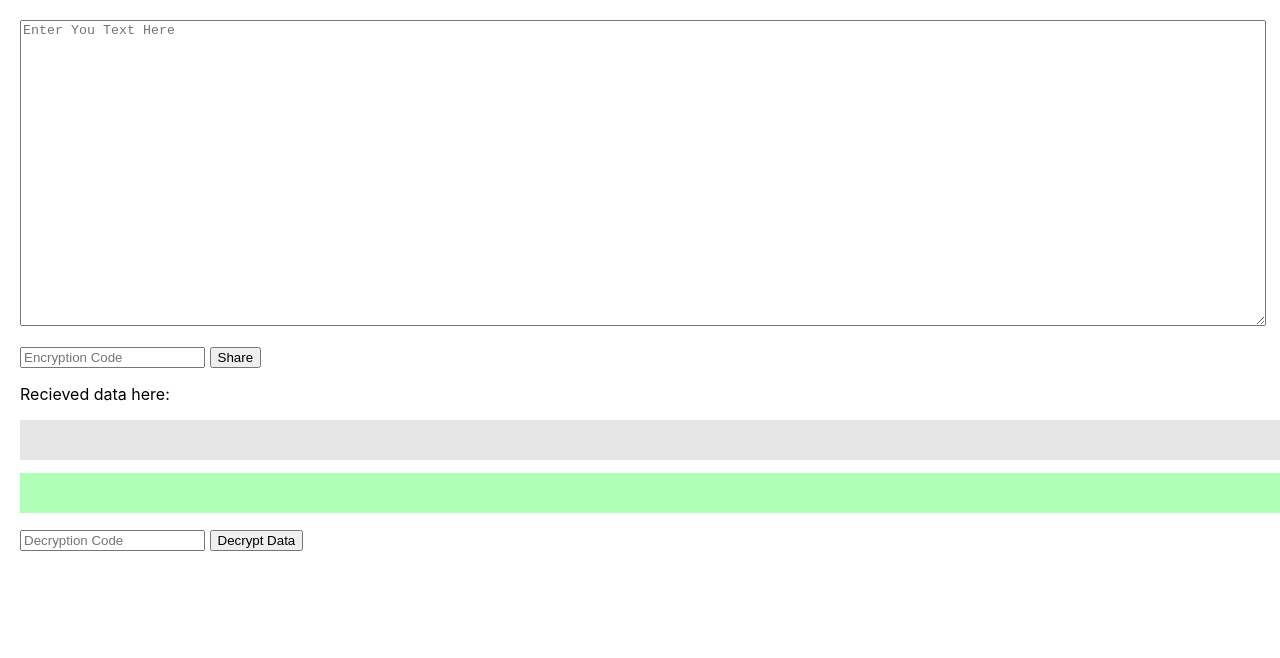
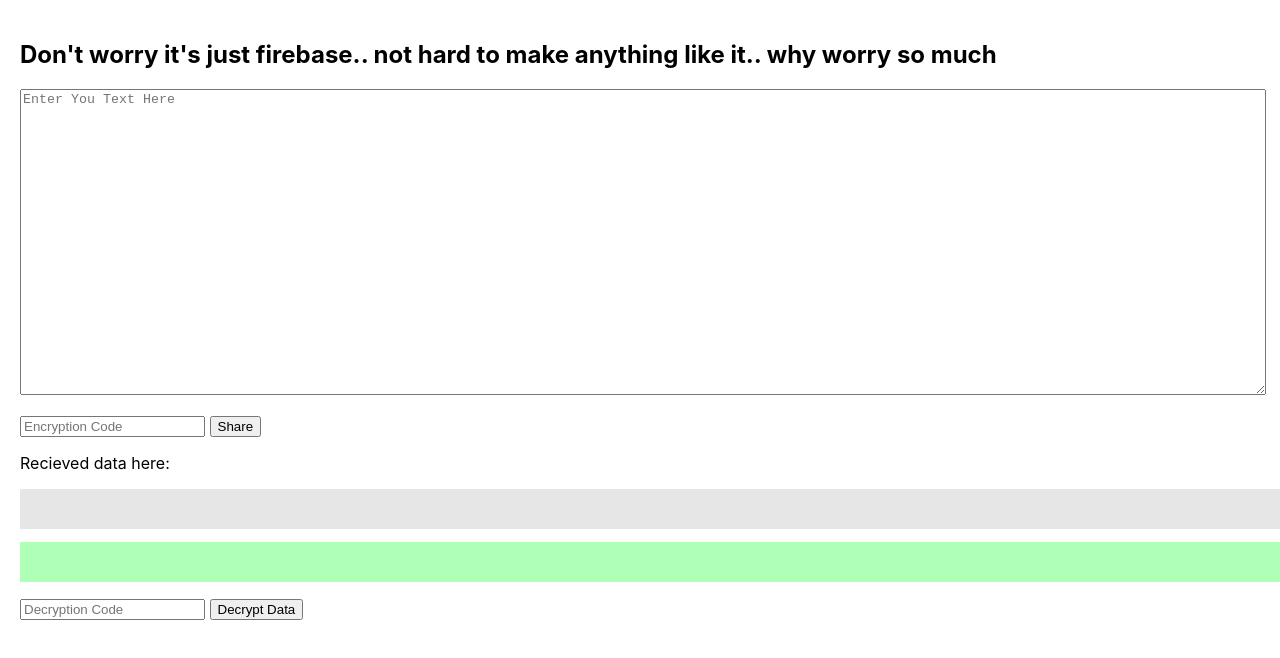
Before and after one commit to himanshurajora/ShareMyText, a React (Vite) app: page / in a window 1280 px wide. Shown: the top 658 px of the page. Built offline with nearby package versions, Linux system fonts and the light colour scheme; no server answers; the database is empty.

Commit message:
punch line

```diff
--- a/src/App.tsx
+++ b/src/App.tsx
@@ -78,6 +78,7 @@ function App() {
     }
     return (
       <div className="App">
+        <h2>Don't worry it's just firebase.. not hard to make anything like it.. why worry so much</h2>
         <textarea rows={20} onChange={(e) => { setData(e.target.value) }} placeholder={"Enter You Text Here"}></textarea>
         <p> <input type="text" placeholder='Encryption Code' onChange={(e)=>{setencypcode(e.target.value)}} /> <span> <button onClick={em}>{!disable ? "Share" : "Sending In Progress..."}</button></span> {message}</p>
         <p>Recieved data here:</p>
```
